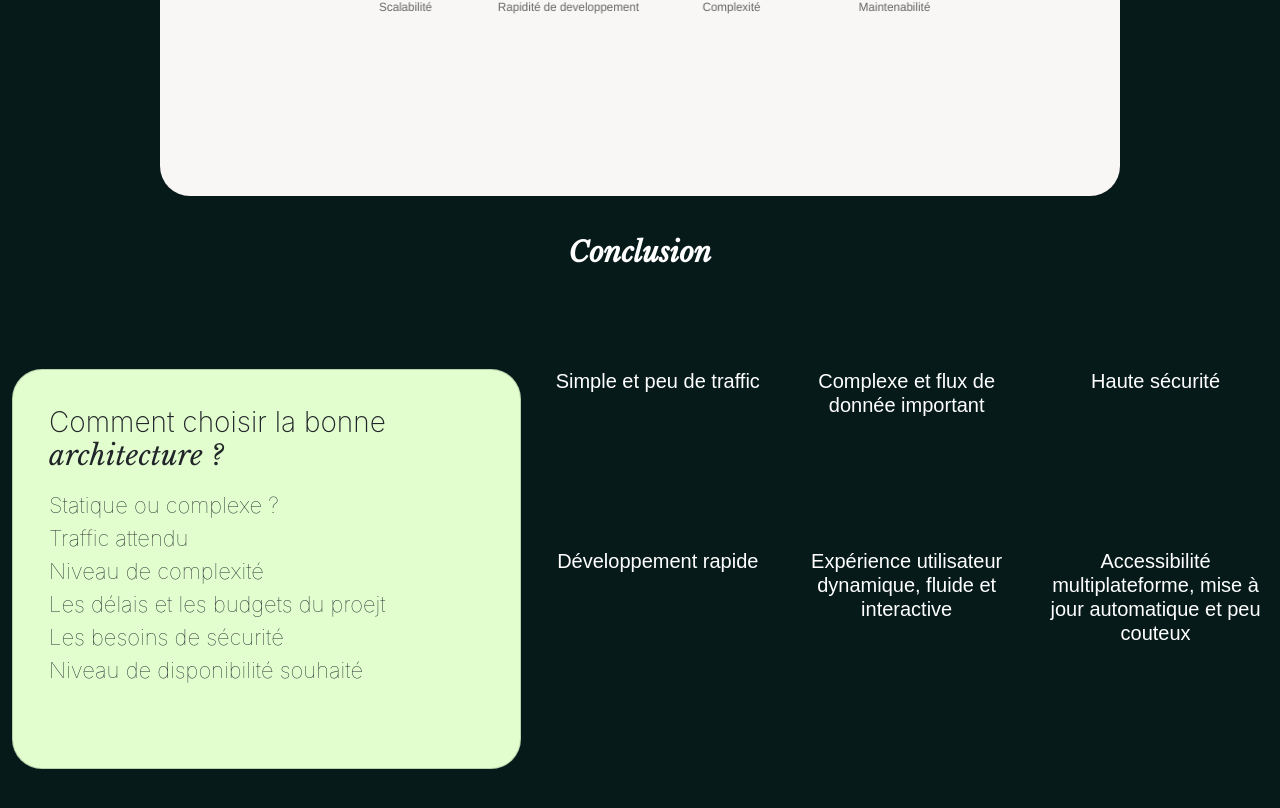
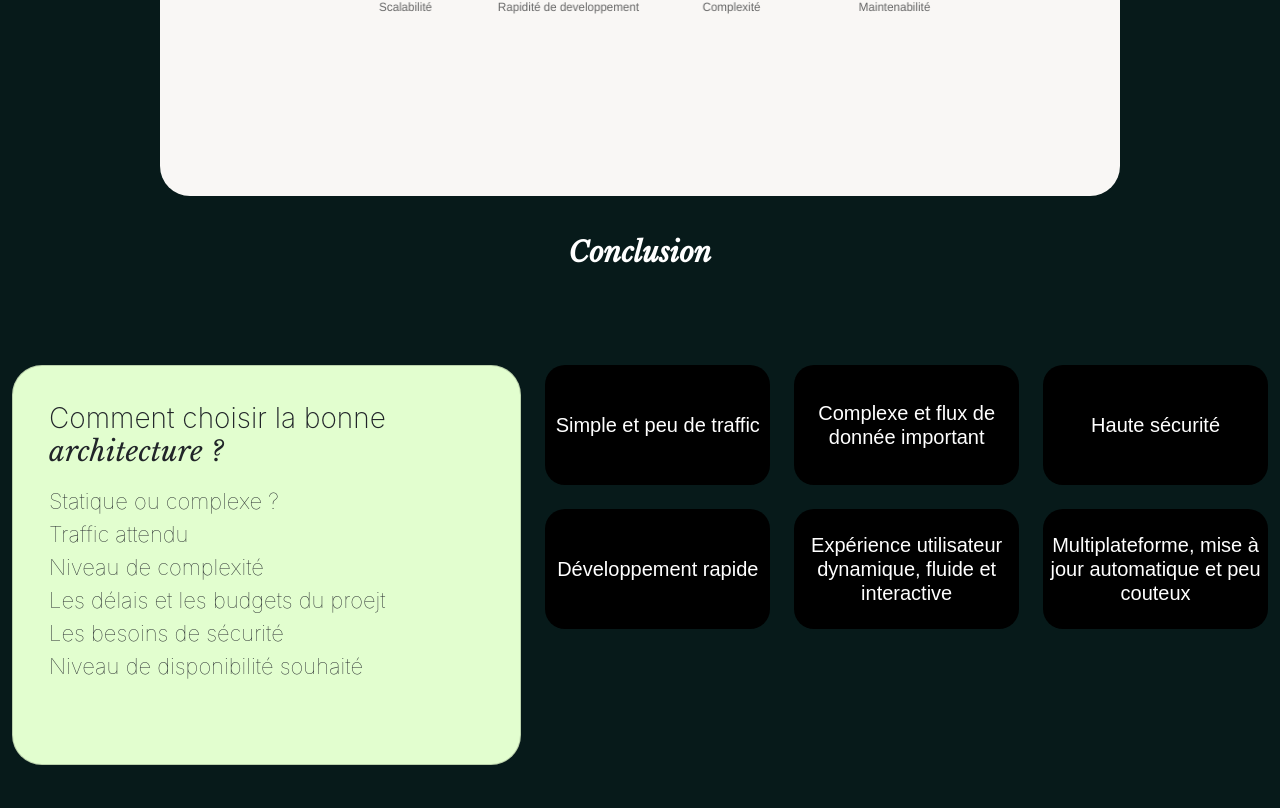
Before and after one commit to zitacheng/web-architecture, a React (Vite) app: page / in a window 1280 px wide. Shown: the part 5092-5900 px from the top of the page. Built offline with nearby package versions, Linux system fonts and the light colour scheme.

Commit message:
conclusion

```diff
--- a/src/App.css
+++ b/src/App.css
@@ -111,7 +111,7 @@
 }
 
 .cardEnd {
-  height: 180px;
+  min-height: 120px;
   width: 100%;
   position: relative;
   transform-style: preserve-3d;
@@ -127,7 +127,7 @@
   position: absolute;
   height: 100%;
   width: 100%;
-  border-radius: 6px;
+  border-radius: 20px;
   backface-visibility: hidden;
 
   /* Just styling the text nicely */
@@ -135,10 +135,12 @@
   font-family: sans-serif;
   font-size: 20px;
   text-align: center;
+  display: flex;
+  justify-content: center;
 }
 
 .card-front {
-  background-color: #071a1a;
+  background-color: #000000;
   z-index: 1;
   color: white;
   border-color: #e2fecf;
@@ -147,7 +149,7 @@
 
 .card-back {
   background-color: #e2fecf;
-  transform: rotateY(180deg);
+  transform: rotateY(180deg);;
 }
 
 .cardDesc {
--- a/src/component/Conclude.jsx
+++ b/src/component/Conclude.jsx
@@ -5,12 +5,12 @@ import Row from "react-bootstrap/Row";
 export function Conclude() {
   function cardDisplay(desc, archi) {
     return(
-      <div className="cardEnd" tabIndex="0">
+      <div className="cardEnd mb-4" tabIndex="0">
           <div className="card-front">
-            <h3 className="cardDesc">{desc}</h3>
+            <h3 className="cardDesc my-auto">{desc}</h3>
           </div>
           <div class="card-back">
-            <h3 className="cardDesc">{archi}</h3>
+            <h3 className="cardDesc  my-auto">{archi}</h3>
           </div>
       </div>
     );
@@ -18,7 +18,7 @@ export function Conclude() {
 
   return (
     <Row className="mx-0 conclude justify-content-center" id="conclude">
-      <h3 className="text-white text-center mt-3 title">Conclusion</h3>
+      <h3 className="text-white text-center mt-3 title m-auto">Conclusion</h3>
       <Col md={5}>
         <Card className="botCard">
           <Card.Body className="cardBodygreen">
@@ -55,7 +55,7 @@ export function Conclude() {
           {cardDisplay("Expérience utilisateur dynamique, fluide et interactive", 'SPA')}
           </Col>
           <Col md={4}>
-          {cardDisplay("Accessibilité multiplateforme, mise à jour automatique et peu couteux ", 'PWA')}
+          {cardDisplay("Multiplateforme, mise à jour automatique et peu couteux ", 'PWA')}
           </Col>
         </Row>
       </Col>
```
